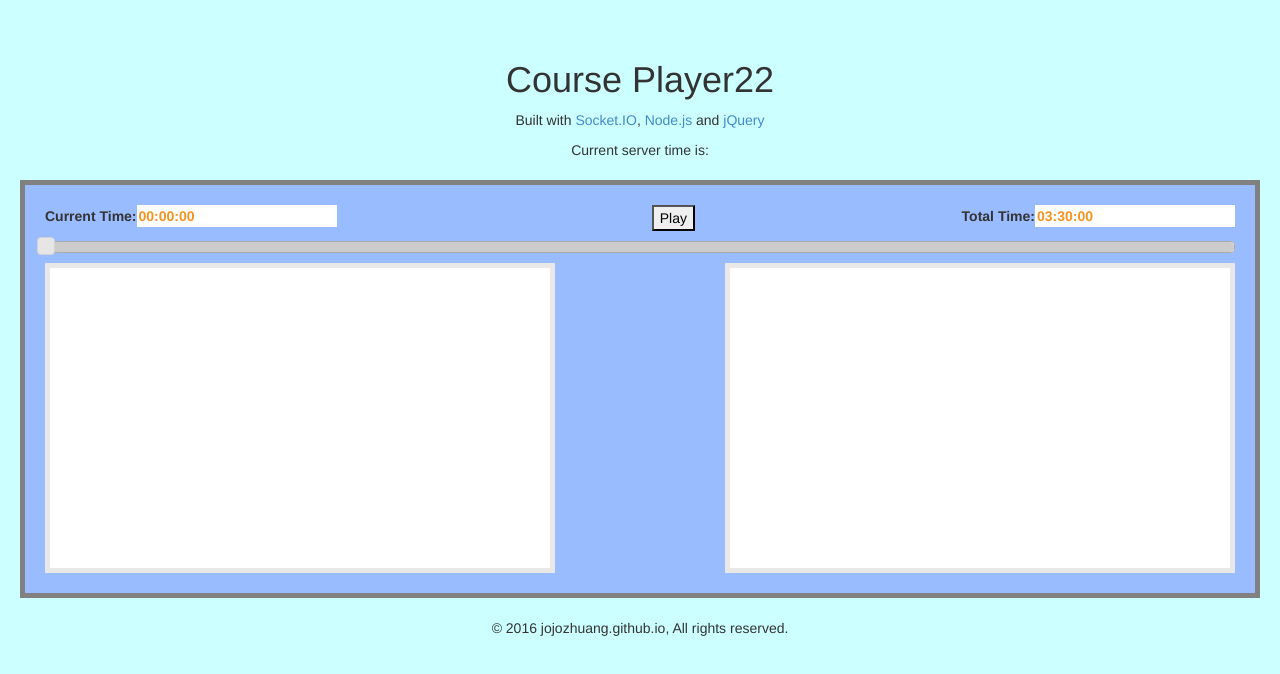
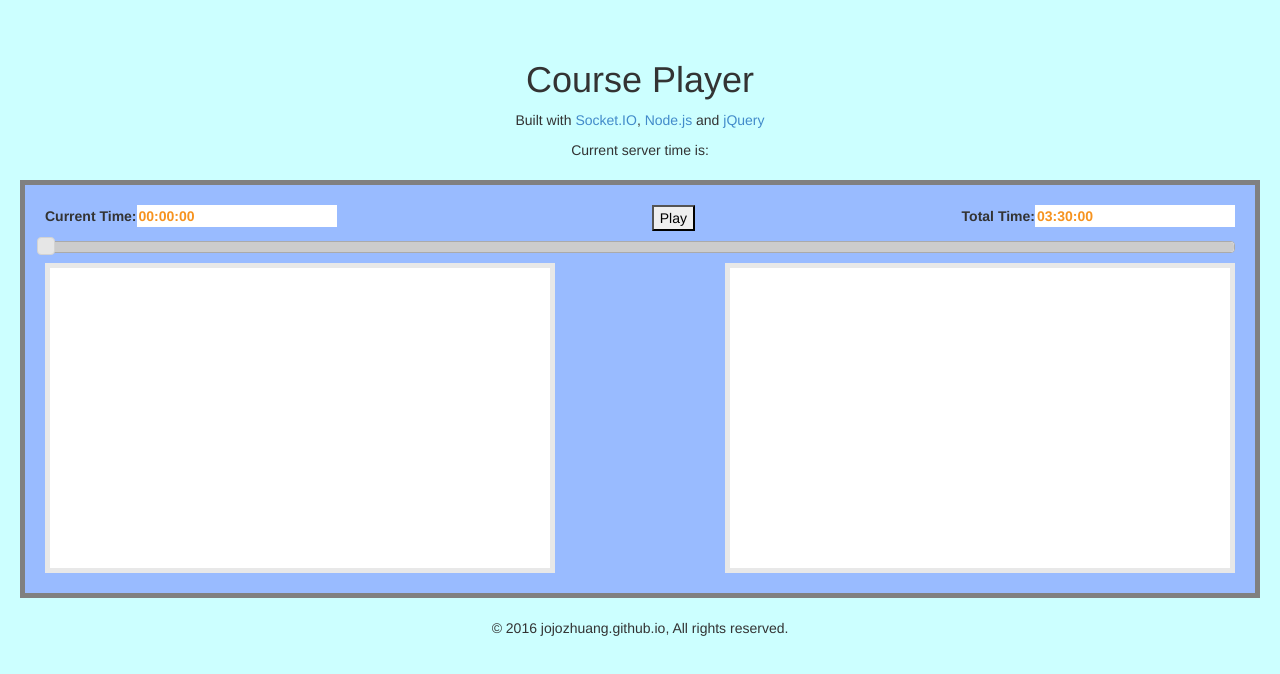
Before and after one commit to jojozhuang/course-player-socketio, a website: page index.html in a window 1280 px wide. Drawn offline with nearby package versions, Linux system fonts and the light colour scheme; no server answers.

Commit message:
ci confirmed

```diff
--- a/index.html
+++ b/index.html
@@ -32,7 +32,7 @@
 
 <body>
     <div>
-        <h1>Course Player22</h1>
+        <h1>Course Player</h1>
         <p>Built with <a href='https://socket.io/'>Socket.IO</a>, <a href='https://nodejs.org'>Node.js</a> and <a href='https://jquery.com/'>jQuery</a></p>
         <p>Current server time is: <span id="time"></span></p>
     </div>
```
